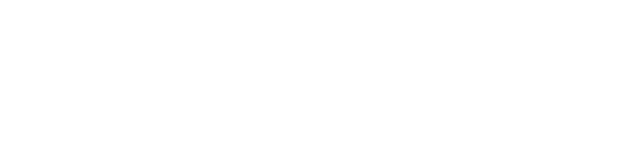
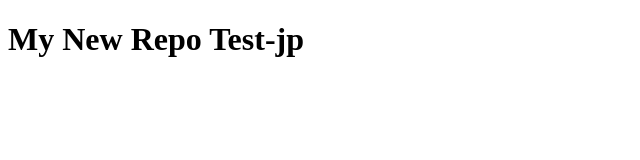
Before and after one commit to Jaydeep1016/demo-repo, a plain HTML site: page index.html in a window 1280 px wide. Shown: the whole page, without its empty margins (0-640 px from the left). Drawn offline with Linux system fonts and the light colour scheme.

Commit message:
New Repo Test-jp

```diff
--- a/index.html
+++ b/index.html
@@ -6,6 +6,6 @@
     <title>Document</title>
 </head>
 <body>
-
+    <h1>My New Repo Test-jp</h1>
 </body>
 </html>
```
